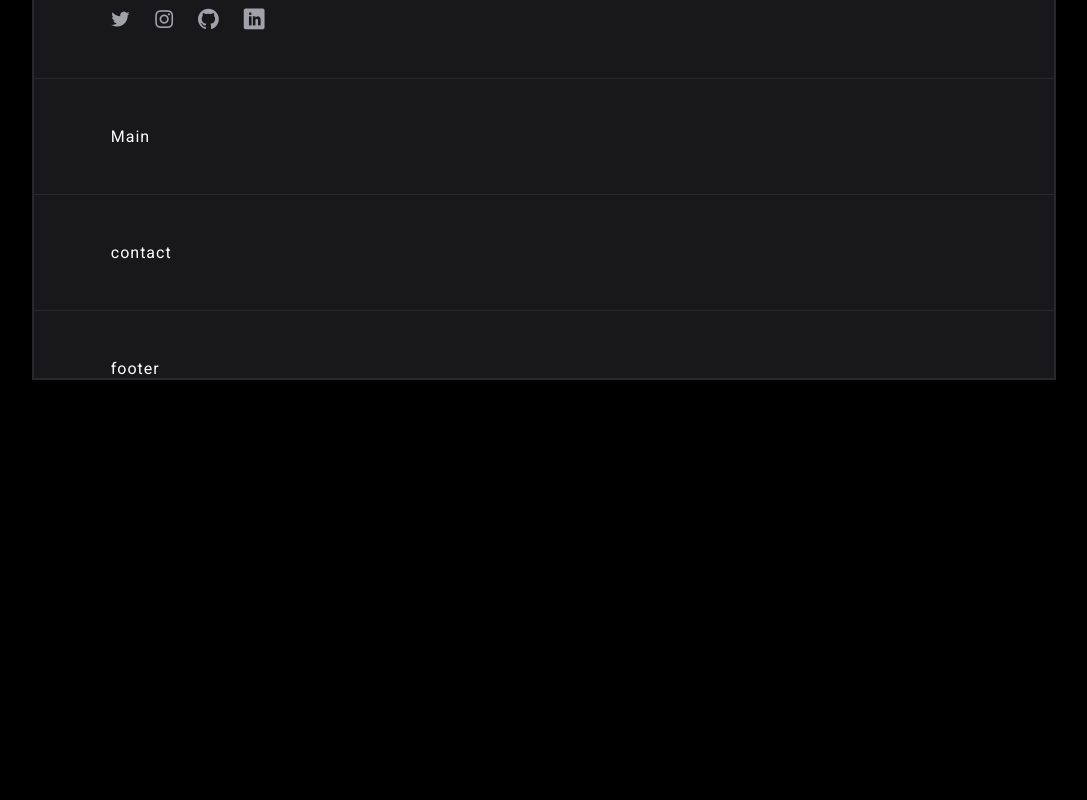
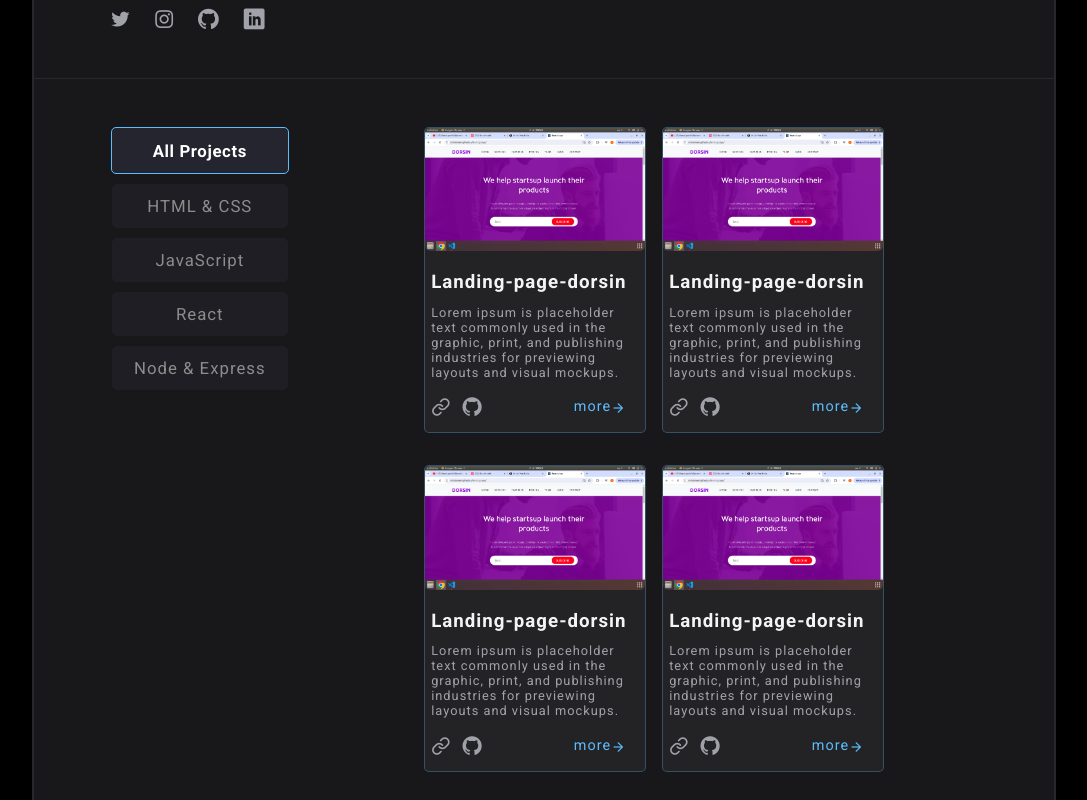
Before and after one commit to midaismael/portfolio, a React (Vite) app: page / in a window 1280 px wide. Shown: the part 540-1340 px from the top of the page, without its empty margins (96-1183 px from the left). Before the commit the page ends 920 px from the top, so only its background shows below. Built offline with nearby package versions, Linux system fonts and the light colour scheme.

Commit message:
main(cards)

```diff
--- a/src/App.jsx
+++ b/src/App.jsx
@@ -1,7 +1,7 @@
 import Hero from './components/2-hero/Hero'
 import Header from './components/1-header/Header'
-import Main from './components/4-Main/Main'
-import Contact from './components/3-contact/contact'
+import Main from './components/3-Main/Main'
+import Contact from './components/4-contact/contact'
 import Footer from './components/5-footer/Footer'
 
 
--- a/src/components/1-header/header.css
+++ b/src/components/1-header/header.css
@@ -49,9 +49,6 @@ header button {
   font-size: 1.2rem;
 }
 
-header button.menu {
-  display: none;
-}
 /*=====================
     2. icon & button
 =====================*/
@@ -95,6 +92,8 @@ header .fixed {
   z-index: 11;
   inset: 0;
   background-color: rgb(40, 40, 48, 0.9);
+  border: 2px solid red;
+  backdrop-filter: blur(4px);
 }
 
 @keyframes modelanmition {
@@ -152,3 +151,8 @@ header .fixed ul.model li a {
     display: none;
   }
 }
+@media (min-width:700px) {
+  header button.menu {
+    display: none;
+  }
+}
--- a/src/components/2-hero/hero.css
+++ b/src/components/2-hero/hero.css
@@ -1,10 +1,8 @@
 /* ==========================
  table of contents
 =============================
-1. header design
-2. icon & button
-3. model or pop up
-4. media (responsive)
+1. left section
+2. right section ==> animation
 */
 
 /*=====================
--- /dev/null
+++ b/src/components/3-Main/Main.jsx
@@ -0,0 +1,46 @@
+import "./main.css";
+
+const Main = () => {
+  return (
+    <main className="flex">
+      <section className="flex left-section">
+        <button className="active">all projects</button>
+        <button>HTML & CSS</button>
+        <button>JavaScript</button>
+        <button>React</button>
+        <button>Node & Express</button>
+      </section>
+      <section className="right-section flex">
+        {["aa", "bb", "cc", 1 , 2].map((item) => {
+          return (
+            <article key={item} className="card">
+              <img width={220} src="./dorsin-bg.png" alt="" />
+              <div style={{ width: "220px" }} className="box">
+                <h1 className="title">Landing-page-dorsin</h1>
+                <p className="subtitle">
+                  Lorem ipsum is placeholder text commonly used in the graphic,
+                  print, and publishing industries for previewing layouts and
+                  visual mockups.
+                </p>
+                <div className="flex icons">
+                  <div style={{ gap: "11px" }} className="flex">
+                    <div className="icon-link"></div>
+                    <div className="icon-github"></div>
+                  </div>
+                  <a href="" className="link flex">
+                    more
+                    <span
+                      style={{ alignSelf: "end" }}
+                      className="icon-arrow-right"
+                    ></span>
+                  </a>
+                </div>
+              </div>
+            </article>
+          );
+        })}
+      </section>
+    </main>
+  );
+};
+export default Main;
--- /dev/null
+++ b/src/components/3-Main/main.css
@@ -0,0 +1,120 @@
+/* ==========================
+ table of contents
+=============================
+1. left section
+2. left section ==> buttons
+3. left section ==> cards
+*/
+/*=====================
+    1. left section
+=====================*/
+main.flex {
+  gap: 2.6rem;
+  align-items: start;
+}
+
+/*=====================
+    2. left section ==> buttons
+=====================*/
+
+main section.left-section.flex {
+  flex-direction: column;
+  gap: 10px;
+}
+
+main section.left-section.flex button {
+  background-color: rgba(36, 37, 46, 1);
+  width: 11rem;
+  padding: 0.75rem 0;
+  text-align: center;
+  font-size: 1.05rem;
+  text-transform: capitalize;
+  opacity: 0.5;
+  border-radius: 5px;
+  transition: 0.3s;
+}
+
+main section.left-section.flex button:hover {
+  opacity: 1;
+  cursor: pointer;
+}
+
+main section.left-section.flex button.active {
+  opacity: 1;
+  font-weight: bold;
+  letter-spacing: 0.6px;
+  padding: 0.8rem 0;
+  border: 1px solid var(--blue);
+}
+
+/*=====================
+    3. right section ==> cards
+=====================*/
+main section.right-section.flex {
+  /*flex-grow: 1;*/
+  justify-content: center;
+  flex-wrap: wrap;
+  column-gap: 16px;
+  row-gap: 2rem;
+}
+
+.card{
+  border: 1px solid rgba(93, 188, 252, 0.3);
+  border-radius: 5px;
+  transition: 0.3s;
+  background-image: linear-gradient(rgba(255, 255, 255, 0.05), rgba(255, 255, 255, 0.05));
+}
+.card:hover{
+  border: 1px solid var(--blue);
+  cursor: pointer;
+  rotate: 2deg;
+  scale: 1.01;
+}
+.card img{
+  border-radius: 5px;
+}
+.card .box {
+  padding: 1rem 0.4rem;
+}
+.card .box .title{
+  color: var(--title);
+}
+.card .box .subtitle{
+  color: var(--subtitle);
+  font-size: 0.8rem;
+  margin-top: 0.7rem;
+  margin-bottom: 1.1rem;
+}
+.card .box .icons{
+  justify-content: space-between;
+}
+.card .icon-link, .card .icon-github{
+  font-size: 1.2rem;
+  color: var(--subtitle);
+}
+.card .icon-link:hover, .card .icon-github:hover{
+  color: var(--icon-hover);
+  cursor: pointer;
+}
+.card a.link{
+  font-size: 0.9rem;
+  color: var(--blue);
+  margin-right: 12px;
+}
+@media (max-width: 600px) {
+  main.flex{
+    flex-direction: column;
+    align-items: center;
+  }
+  main section.left-section.flex{
+    flex-direction: row;
+    flex-wrap: wrap;
+    justify-content: center;
+    gap: 10px;
+  }
+  main section.left-section.flex button {
+    width: 7rem;
+    padding: 0.8rem 0;
+    font-size: 0.9rem;
+  }
+}
--- a/src/components/4-Main/Main.jsx
+++ /dev/null
@@ -1,11 +0,0 @@
-import React from "react";
-import './main.css';
-
-const Main = () => {
-  return (
-    <div>
-      Main
-    </div>
-  );
-}
-export default Main;
--- a/src/index.css
+++ b/src/index.css
@@ -59,7 +59,7 @@ body {
   border-bottom: 1px solid var(--border);
   margin: 3rem 0;
   width: calc(100% + var(--container-padding) + var(--container-padding));
-  margin-left: calc(var(--container-padding) * -1) ;
+  margin-left: calc(var(--container-padding) * -1);
 }
 
 li {
@@ -116,5 +116,6 @@ button:active {
     width: 98%;
     padding: 0 var(--container-padding);
   }
+
   ;
 }
```
Also changed, not shown: public/dorsin-bg.png (added), src/components/4-Main/main.css (deleted), src/components/4-contact/contact.css (added), src/components/4-contact/contact.jsx (renamed from src/components/3-contact/contact.jsx).
